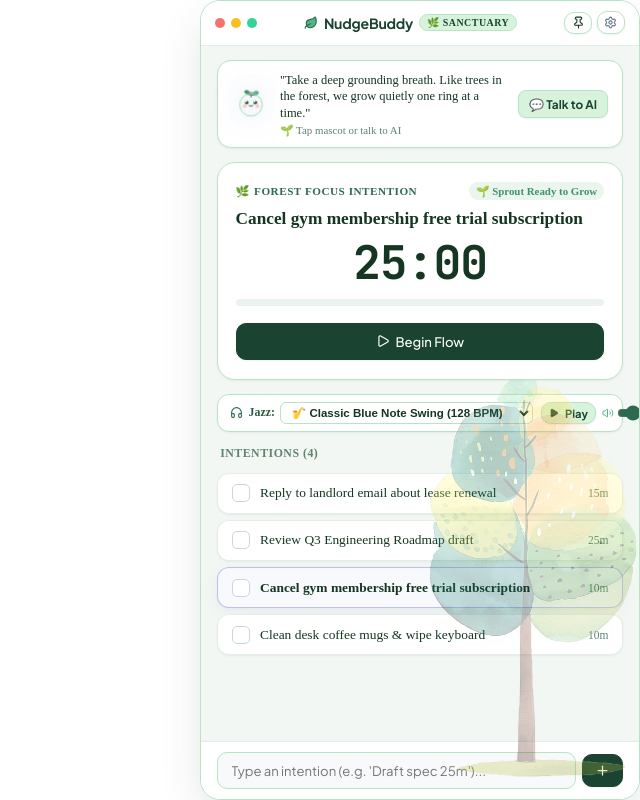
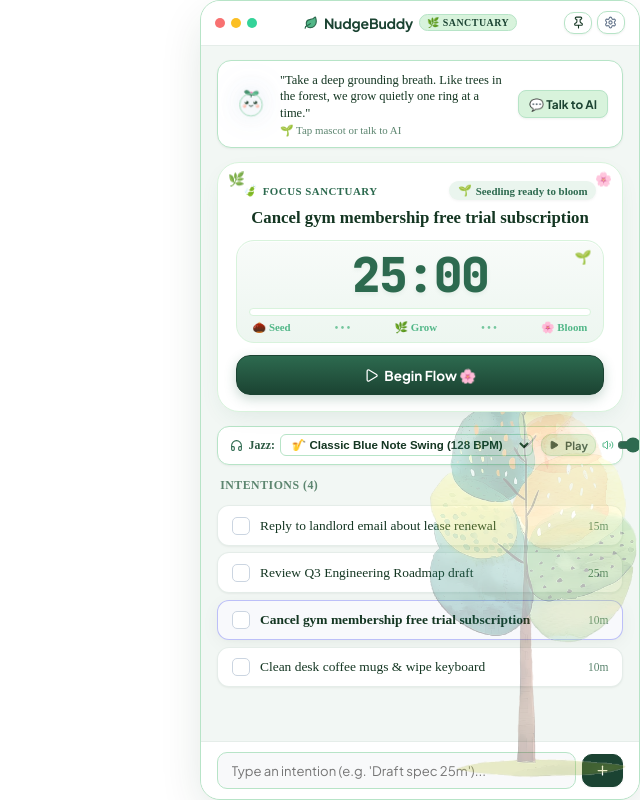
Before and after one commit to janiceho96/nudgebuddy, a React (Vite) app: page / in a window 1280 px wide. Shown: the whole page, without its empty margins (640-1280 px from the left). Built offline with nearby package versions, Linux system fonts and the light colour scheme.

Commit message:
feat(timer): add cute botanical frame, meadow digits capsule, and fluttering butterfly animation to focus timer

```diff
--- a/src/App.css
+++ b/src/App.css
@@ -429,6 +429,38 @@
   transform: scale(0.96);
 }
 
+@keyframes gentleFlutter {
+  0%, 100% {
+    transform: translateY(0) rotate(0deg) scale(1);
+  }
+  25% {
+    transform: translateY(-3px) rotate(-6deg) scale(1.08);
+  }
+  75% {
+    transform: translateY(2px) rotate(6deg) scale(0.95);
+  }
+}
+
+.cute-timer-frame {
+  transition: all 0.3s cubic-bezier(0.16, 1, 0.3, 1);
+}
+
+.cute-digits-capsule.is-flow-active {
+  animation: breathingMeadow 4s ease-in-out infinite;
+}
+
+@keyframes breathingMeadow {
+  0%, 100% {
+    box-shadow: 0 4px 14px rgba(82, 183, 136, 0.2), inset 0 1px 0 rgba(255,255,255,0.8);
+    border-color: #95d5b2;
+  }
+  50% {
+    box-shadow: 0 6px 20px rgba(82, 183, 136, 0.35), inset 0 1px 0 rgba(255,255,255,0.9);
+    border-color: #52b788;
+  }
+}
+
+
 /* Modals */
 .modal-overlay {
   position: fixed;
--- a/src/components/Focus/DoThisNowHero.tsx
+++ b/src/components/Focus/DoThisNowHero.tsx
@@ -1,6 +1,6 @@
 import React from 'react';
 import { Task, FocusSession } from '../../types';
-import { Play, Pause, Plus, CheckCircle } from 'lucide-react';
+import { Play, Pause, Plus, CheckCircle, Sparkles, Heart } from 'lucide-react';
 import confetti from 'canvas-confetti';
 
 interface DoThisNowHeroProps {
@@ -24,10 +24,24 @@ export const DoThisNowHero: React.FC<DoThisNowHeroProps> = ({
 }) => {
   if (!task) {
     return (
-      <div className="hero-card" style={{ background: '#ffffff', textAlign: 'center', padding: '1.5rem 1rem', borderRadius: '16px', border: '1px solid var(--border-dark)' }}>
-        <h3 style={{ fontSize: '0.95rem', fontWeight: 600, marginBottom: '0.25rem', color: 'var(--text-main)' }}>Clear Mind 🕊️</h3>
+      <div
+        className="hero-card"
+        style={{
+          background: '#ffffff',
+          textAlign: 'center',
+          padding: '1.6rem 1.1rem',
+          borderRadius: '20px',
+          border: '1.5px solid var(--border-dark)',
+          position: 'relative',
+          overflow: 'hidden'
+        }}
+      >
+        <div style={{ fontSize: '2rem', marginBottom: '0.4rem' }}>🌱🕊️</div>
+        <h3 style={{ fontSize: '0.98rem', fontWeight: 700, marginBottom: '0.25rem', color: '#1b4332' }}>
+          Peaceful Sanctuary
+        </h3>
         <p style={{ fontSize: '0.78rem', color: 'var(--text-muted)' }}>
-          No active intention. Type a task below to center your focus.
+          No active intention yet. Choose or add a task below to grow your garden!
         </p>
       </div>
     );
@@ -49,67 +63,162 @@ export const DoThisNowHero: React.FC<DoThisNowHeroProps> = ({
 
   const handleComplete = () => {
     try {
-      confetti({ particleCount: 60, spread: 60, origin: { y: 0.6 } });
+      confetti({
+        particleCount: 70,
+        spread: 60,
+        origin: { y: 0.6 },
+        colors: ['#52b788', '#f472b6', '#fde047', '#74c69d']
+      });
     } catch {}
     onCompleteFocus();
   };
 
   const getPlantStage = (pct: number) => {
-    if (!isSessionActive) return { icon: '🌱', label: 'Sprout Ready to Grow' };
-    if (pct < 25) return { icon: '🌰', label: 'Little Seed Planted' };
-    if (pct < 50) return { icon: '🌱', label: 'Baby Sprout Emerging' };
-    if (pct < 75) return { icon: '🌿', label: 'Flourishing Green Leaves' };
-    if (pct < 95) return { icon: '🌷', label: 'Flower Bud Opening' };
-    return { icon: '🌸', label: 'Sakura Blossom in Full Bloom!' };
+    if (!isSessionActive) return { icon: '🌱', label: 'Seedling ready to bloom', badgeBg: '#eaf5ee', color: '#2d6a4f' };
+    if (pct < 25) return { icon: '🌰', label: 'Little Seed Planted', badgeBg: '#fef3c7', color: '#92400e' };
+    if (pct < 50) return { icon: '🌱', label: 'Baby Sprout Emerging', badgeBg: '#eaf5ee', color: '#2d6a4f' };
+    if (pct < 75) return { icon: '🌿', label: 'Flourishing Green Leaves', badgeBg: '#d8f3dc', color: '#1b4332' };
+    if (pct < 95) return { icon: '🌷', label: 'Flower Bud Opening', badgeBg: '#fce7f3', color: '#9d174d' };
+    return { icon: '🌸', label: 'Full Sakura Blossom!', badgeBg: '#fce7f3', color: '#be185d' };
   };
 
   const plantStage = getPlantStage(progressPercentage);
 
   return (
-    <div className="hero-card" style={{ background: '#ffffff', border: '1px solid var(--border-dark)', borderRadius: '18px', padding: '1.2rem 1.1rem', boxShadow: 'var(--shadow-sm)', position: 'relative' }}>
+    <div
+      className="hero-card cute-timer-frame"
+      style={{
+        background: '#ffffff',
+        border: '1.5px solid #d8f3dc',
+        borderRadius: '22px',
+        padding: '1.15rem 1.1rem 1rem 1.1rem',
+        boxShadow: '0 8px 24px -8px rgba(45, 106, 79, 0.12)',
+        position: 'relative',
+        overflow: 'hidden'
+      }}
+    >
+      {/* Cute Corner Botanical Vines & Blossom Accents */}
+      <div style={{ position: 'absolute', top: '8px', left: '10px', fontSize: '0.85rem', opacity: 0.8, pointerEvents: 'none', userSelect: 'none' }}>
+        🌿
+      </div>
+      <div style={{ position: 'absolute', top: '8px', right: '10px', fontSize: '0.85rem', opacity: 0.85, pointerEvents: 'none', userSelect: 'none' }}>
+        {isRunning ? '✨' : '🌸'}
+      </div>
+
       {/* Header Intention Label */}
-      <div style={{ display: 'flex', justifyContent: 'space-between', alignItems: 'center', marginBottom: '0.45rem' }}>
-        <span style={{ fontSize: '0.7rem', fontWeight: 700, color: '#2d6a4f', letterSpacing: '0.5px', textTransform: 'uppercase', display: 'flex', alignItems: 'center', gap: '4px' }}>
-          <span>🌿</span> Forest Focus Intention
+      <div style={{ display: 'flex', justifyContent: 'space-between', alignItems: 'center', marginBottom: '0.45rem', padding: '0 0.5rem' }}>
+        <span style={{ fontSize: '0.68rem', fontWeight: 700, color: '#2d6a4f', letterSpacing: '0.5px', textTransform: 'uppercase', display: 'flex', alignItems: 'center', gap: '5px' }}>
+          <span>🍃</span> Focus Sanctuary
         </span>
-        <span style={{ fontSize: '0.68rem', fontWeight: 600, color: '#40916c', background: '#eaf5ee', padding: '0.15rem 0.45rem', borderRadius: '10px' }}>
-          {plantStage.icon} {plantStage.label}
+        <span
+          style={{
+            fontSize: '0.68rem',
+            fontWeight: 700,
+            color: plantStage.color,
+            background: plantStage.badgeBg,
+            padding: '0.18rem 0.55rem',
+            borderRadius: '12px',
+            boxShadow: '0 1px 3px rgba(0,0,0,0.05)',
+            display: 'flex',
+            alignItems: 'center',
+            gap: '4px'
+          }}
+        >
+          <span>{plantStage.icon}</span>
+          <span>{plantStage.label}</span>
         </span>
       </div>
 
       {/* Task Title */}
-      <h2 style={{ fontSize: '1.08rem', fontWeight: 700, color: 'var(--text-main)', marginBottom: '0.6rem', lineHeight: 1.35 }}>
+      <h2
+        style={{
+          fontSize: '1.05rem',
+          fontWeight: 700,
+          color: '#143622',
+          marginBottom: '0.65rem',
+          lineHeight: 1.35,
+          textAlign: 'center',
+          padding: '0 0.4rem'
+        }}
+      >
         {task.title}
       </h2>
 
-      {/* Digits Display */}
-      <div style={{ textAlign: 'center', margin: '0.2rem 0' }}>
-        <div style={{ fontFamily: 'var(--font-mono)', fontSize: '2.9rem', fontWeight: 700, color: 'var(--text-main)', letterSpacing: '-1px', lineHeight: 1 }}>
+      {/* Cozy Pillowy Digits Frame with Soft Garden Meadow Background */}
+      <div
+        className={`cute-digits-capsule ${isRunning ? 'is-flow-active' : ''}`}
+        style={{
+          background: isRunning ? 'linear-gradient(180deg, #f2faf4 0%, #e5f5ea 100%)' : 'linear-gradient(180deg, #f8fbf9 0%, #edf6f0 100%)',
+          border: isRunning ? '1.5px solid #95d5b2' : '1.5px solid #d8f3dc',
+          borderRadius: '18px',
+          padding: '0.6rem 0.8rem 0.5rem 0.8rem',
+          textAlign: 'center',
+          position: 'relative',
+          margin: '0.2rem 0 0.75rem 0',
+          boxShadow: isRunning ? '0 4px 14px rgba(82, 183, 136, 0.2), inset 0 1px 0 rgba(255,255,255,0.8)' : 'inset 0 1px 0 rgba(255,255,255,0.8)'
+        }}
+      >
+        {/* Adorable Mini Butterfly/Sprout Fluttering on Side */}
+        <div
+          style={{
+            position: 'absolute',
+            top: '8px',
+            right: '12px',
+            fontSize: '0.85rem',
+            animation: isRunning ? 'gentleFlutter 2s ease-in-out infinite' : 'none'
+          }}
+        >
+          {isRunning ? '🦋' : '🌱'}
+        </div>
+
+        {/* Large Digits */}
+        <div
+          style={{
+            fontFamily: 'var(--font-mono)',
+            fontSize: '3rem',
+            fontWeight: 800,
+            color: isRunning ? '#1b4332' : '#2d6a4f',
+            letterSpacing: '-1.5px',
+            lineHeight: 1,
+            textShadow: '0 2px 4px rgba(45, 106, 79, 0.08)'
+          }}
+        >
           {isSessionActive ? formatTime(timer.remainingSeconds) : '25:00'}
         </div>
-      </div>
 
-      {/* Hairline Progress Bar with Cute Sprout Floating Head */}
-      <div style={{ width: '100%', height: '7px', background: '#eaf3ed', borderRadius: '7px', overflow: 'visible', margin: '0.75rem 0 1.1rem 0', position: 'relative' }}>
+        {/* Cute Progress Bar with Sprout Stage */}
+        <div
+          style={{
+            width: '100%',
+            height: '8px',
+            background: '#ffffff',
+            borderRadius: '8px',
+            overflow: 'visible',
+            margin: '0.55rem 0 0.2rem 0',
+            border: '1px solid #d8f3dc',
+            position: 'relative'
+          }}
+        >
           <div
             style={{
               height: '100%',
               width: isSessionActive ? `${progressPercentage}%` : '0%',
-            background: 'linear-gradient(90deg, #40916c, #52b788, #74c69d)',
-            borderRadius: '7px',
-            transition: 'width 0.4s ease',
+              background: 'linear-gradient(90deg, #52b788 0%, #74c69d 60%, #f472b6 100%)',
+              borderRadius: '8px',
+              transition: 'width 0.4s cubic-bezier(0.34, 1.56, 0.64, 1)',
               position: 'relative'
             }}
           >
-          {isSessionActive && progressPercentage > 5 && (
+            {isSessionActive && (
               <span
                 style={{
                   position: 'absolute',
-                right: '-8px',
+                  right: '-10px',
                   top: '-9px',
-                fontSize: '0.9rem',
-                filter: 'drop-shadow(0 2px 4px rgba(0,0,0,0.15))',
-                transform: 'scale(1.1)'
+                  fontSize: '1rem',
+                  filter: 'drop-shadow(0 2px 4px rgba(0,0,0,0.18))',
+                  animation: 'sproutWiggle 1.5s ease-in-out infinite',
+                  display: 'inline-block'
                 }}
               >
                 {plantStage.icon}
@@ -118,43 +227,87 @@ export const DoThisNowHero: React.FC<DoThisNowHeroProps> = ({
           </div>
         </div>
 
-      {/* Clean Minimal Controls */}
-      <div style={{ display: 'flex', gap: '0.4rem', justifyContent: 'center' }}>
+        {/* Tiny Garden Bottom Meadow Accent */}
+        <div style={{ display: 'flex', justifyContent: 'space-between', alignItems: 'center', marginTop: '0.35rem', padding: '0 0.2rem', fontSize: '0.68rem', color: '#52b788', fontWeight: 600 }}>
+          <span>🌰 Seed</span>
+          <span style={{ fontSize: '0.62rem', color: '#74c69d' }}>• • •</span>
+          <span>🌿 Grow</span>
+          <span style={{ fontSize: '0.62rem', color: '#74c69d' }}>• • •</span>
+          <span>🌸 Bloom</span>
+        </div>
+      </div>
+
+      {/* Pillowy Cute Controls */}
+      <div style={{ display: 'flex', gap: '0.45rem', justifyContent: 'center' }}>
         {!isSessionActive ? (
           <button
             type="button"
             className="nb-btn nb-btn-primary"
-            style={{ flex: 1, padding: '0.55rem 0' }}
+            style={{
+              flex: 1,
+              padding: '0.65rem 0',
+              borderRadius: '14px',
+              fontSize: '0.85rem',
+              fontWeight: 700,
+              background: 'linear-gradient(180deg, #2d6a4f 0%, #1b4332 100%)',
+              boxShadow: '0 4px 12px rgba(45, 106, 79, 0.25)'
+            }}
             onClick={() => onStartFocus(task.id)}
           >
-            <Play size={14} /> Begin Flow
+            <Play size={15} /> <span>Begin Flow 🌸</span>
           </button>
         ) : isRunning ? (
           <>
             <button
               type="button"
               className="nb-btn"
-              style={{ flex: 1, padding: '0.5rem 0' }}
+              style={{
+                flex: 1,
+                padding: '0.55rem 0',
+                borderRadius: '14px',
+                background: '#ffffff',
+                border: '1.5px solid #d8f3dc',
+                color: '#2d6a4f',
+                fontWeight: 700,
+                fontSize: '0.82rem'
+              }}
               onClick={onPauseFocus}
             >
-              <Pause size={14} /> Pause
+              <Pause size={14} /> <span>Pause</span>
             </button>
             <button
               type="button"
               className="nb-btn"
-              style={{ padding: '0.5rem 0.75rem' }}
+              style={{
+                padding: '0.55rem 0.85rem',
+                borderRadius: '14px',
+                background: '#fef3c7',
+                border: '1.5px solid #fde68a',
+                color: '#92400e',
+                fontWeight: 700,
+                fontSize: '0.8rem'
+              }}
               onClick={onExtendFocus}
-              title="Add 5 minutes"
+              title="Add gentle 5m breather buffer"
             >
-              <Plus size={13} /> 5m
+              <Plus size={14} /> <span>+5m</span>
             </button>
             <button
               type="button"
-              className="nb-btn nb-btn-success"
-              style={{ flex: 1, padding: '0.5rem 0' }}
+              className="nb-btn"
+              style={{
+                padding: '0.55rem 0.95rem',
+                borderRadius: '14px',
+                background: 'linear-gradient(180deg, #52b788 0%, #40916c 100%)',
+                color: '#ffffff',
+                border: 'none',
+                fontWeight: 700,
+                fontSize: '0.82rem',
+                boxShadow: '0 4px 10px rgba(82, 183, 136, 0.3)'
+              }}
               onClick={handleComplete}
             >
-              <CheckCircle size={14} /> Done
+              <CheckCircle size={14} /> <span>Bloom! 🌸</span>
             </button>
           </>
         ) : (
@@ -162,18 +315,30 @@ export const DoThisNowHero: React.FC<DoThisNowHeroProps> = ({
             <button
               type="button"
               className="nb-btn nb-btn-primary"
-              style={{ flex: 1, padding: '0.5rem 0' }}
+              style={{
+                flex: 1,
+                padding: '0.55rem 0',
+                borderRadius: '14px',
+                background: 'linear-gradient(180deg, #2d6a4f 0%, #1b4332 100%)'
+              }}
               onClick={onResumeFocus}
             >
-              <Play size={14} /> Resume
+              <Play size={14} /> <span>Resume Flow</span>
             </button>
             <button
               type="button"
-              className="nb-btn nb-btn-success"
-              style={{ flex: 1, padding: '0.5rem 0' }}
+              className="nb-btn"
+              style={{
+                padding: '0.55rem 0.95rem',
+                borderRadius: '14px',
+                background: 'linear-gradient(180deg, #52b788 0%, #40916c 100%)',
+                color: '#ffffff',
+                border: 'none',
+                fontWeight: 700
+              }}
               onClick={handleComplete}
             >
-              <CheckCircle size={14} /> Done
+              <CheckCircle size={14} /> <span>Bloom! 🌸</span>
             </button>
           </>
         )}
```
Lines whose indentation alone changed are shown as unchanged.
